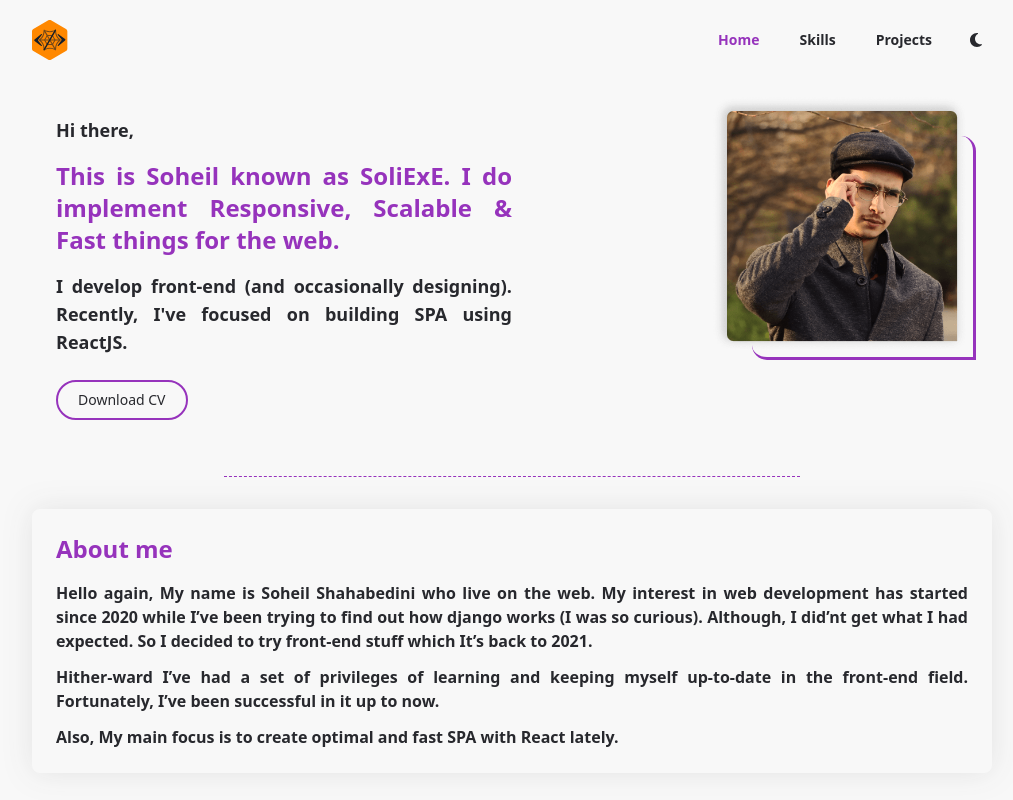
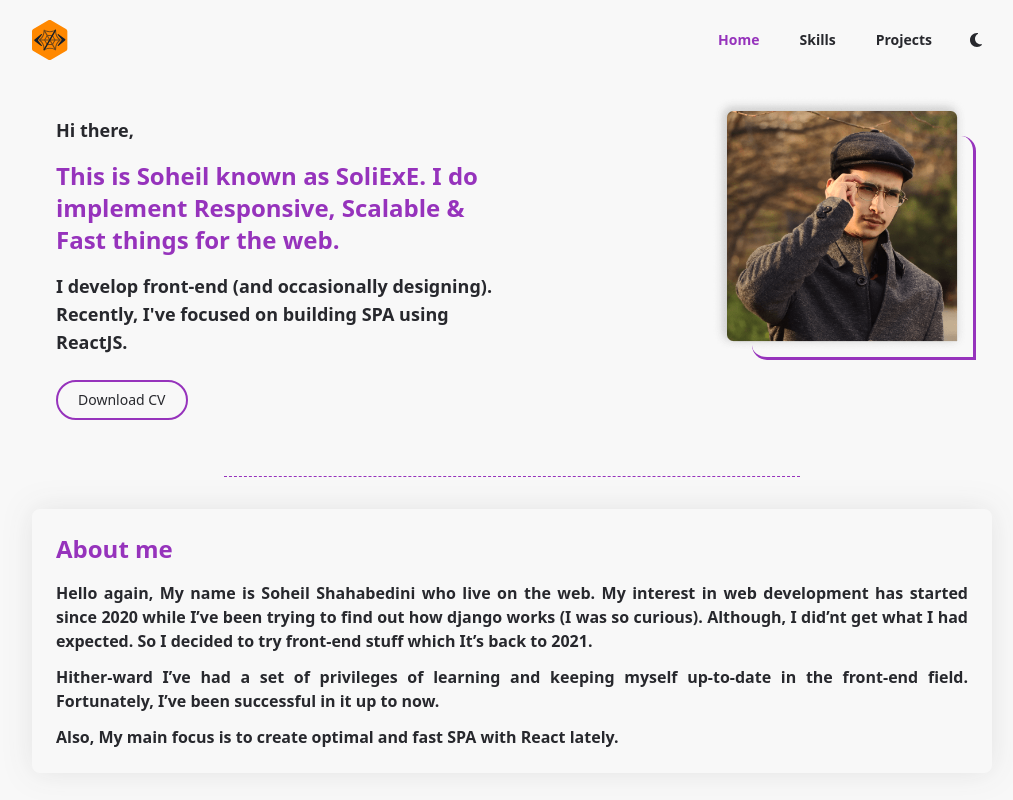
Before and after one commit to soli-exe/my-portfolio, a React (Create React App) app: page / in a window 1280 px wide. Shown: the top 800 px of the page, without its empty margins (128-1141 px from the left). Built offline with nearby package versions, Linux system fonts and the light colour scheme.

Commit message:
update: intro text aligned to left

```diff
--- a/src/components/Intro.js
+++ b/src/components/Intro.js
@@ -27,7 +27,7 @@ const Intro = () => {
                         <img src={myImage} className='w-64' alt='personal' />
                     </PictureFrame>
                 </section>
-                <section className='text-text-dark w-full md:w-1/2 space-y-4 text-justify text-dark-theme'>
+                <section className='text-text-dark w-full md:w-1/2 space-y-4 text-left text-dark-theme'>
                     <p className='font-semibold text-lg'>
                         Hi there,
                     </p>
```
